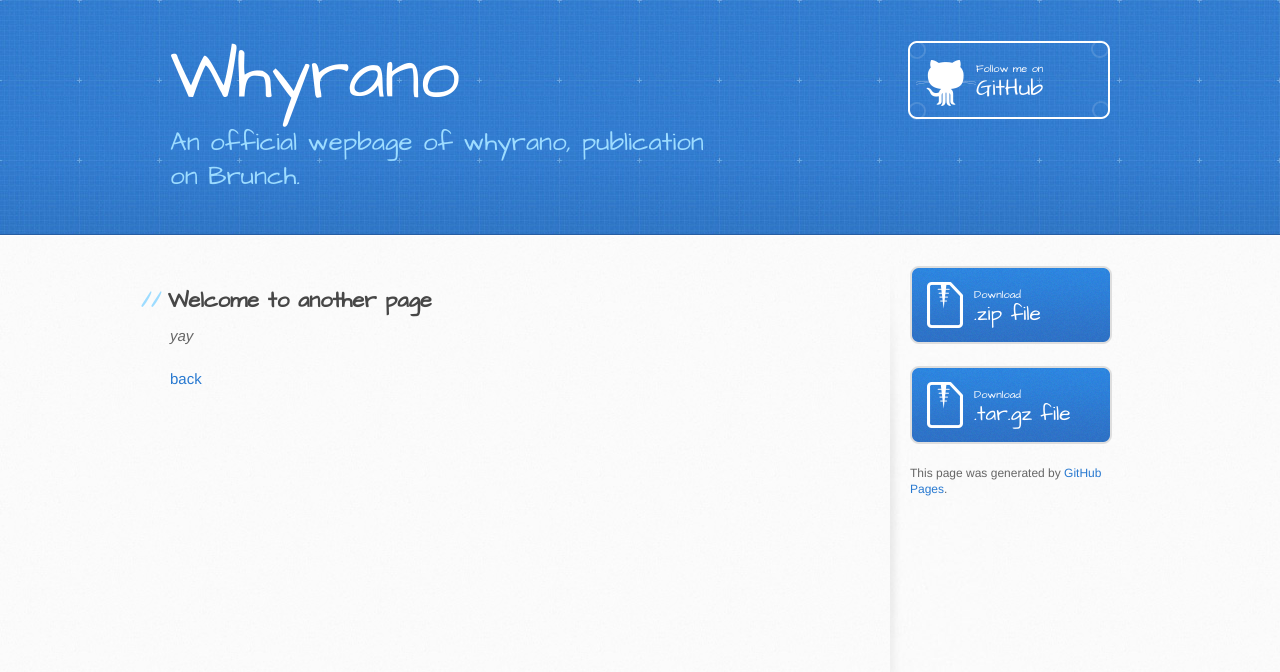
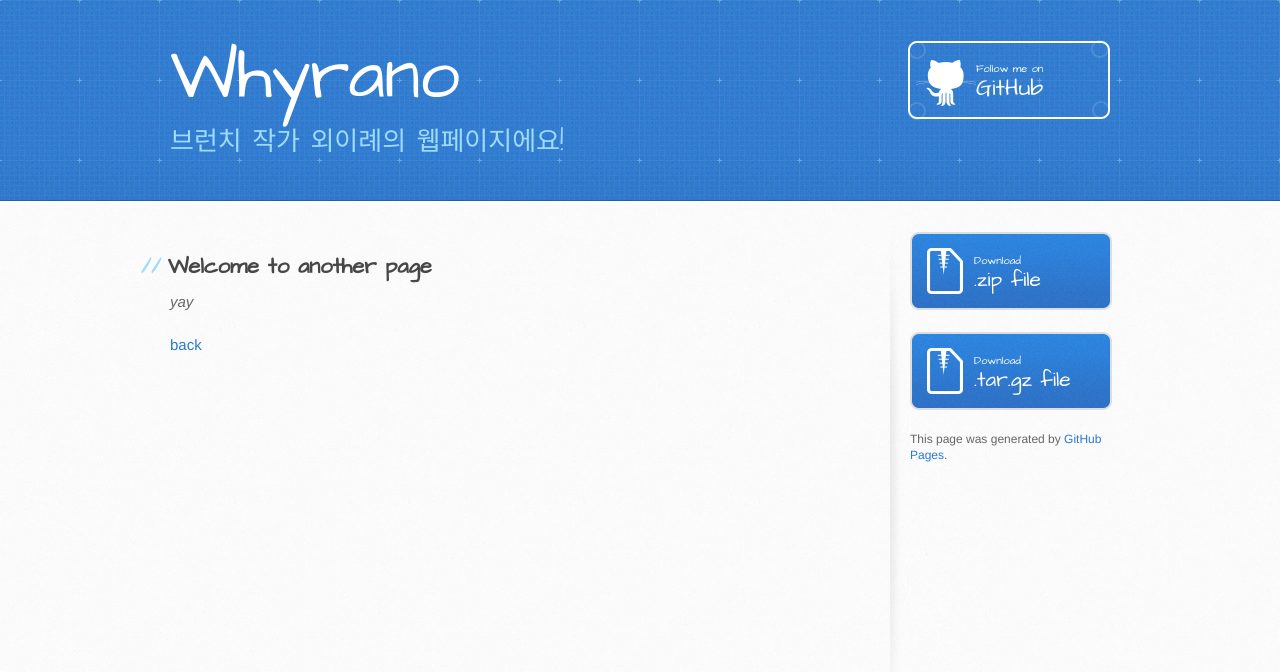
Before and after one commit to whyrano4/whyrano4.github.io, a Jekyll site: the page built from another-page.md, in a window 1280 px wide. Shown: the top 672 px of the page. Built offline with Jekyll 4.4.1, drawn with Linux system fonts in a browser that asks for light colours; our own code applies the rules of GitHub Pages for plain Markdown files.

Commit message:
config setting

```diff
--- a/_config.yml
+++ b/_config.yml
@@ -1,5 +1,5 @@
 title: Whyrano
-description: An official wepbage of whyrano, publication on Brunch.
+description: 브런치 작가 외이례의 웹페이지에요!
 show_downloads: true
 google_analytics:
 theme: jekyll-theme-architect
```
